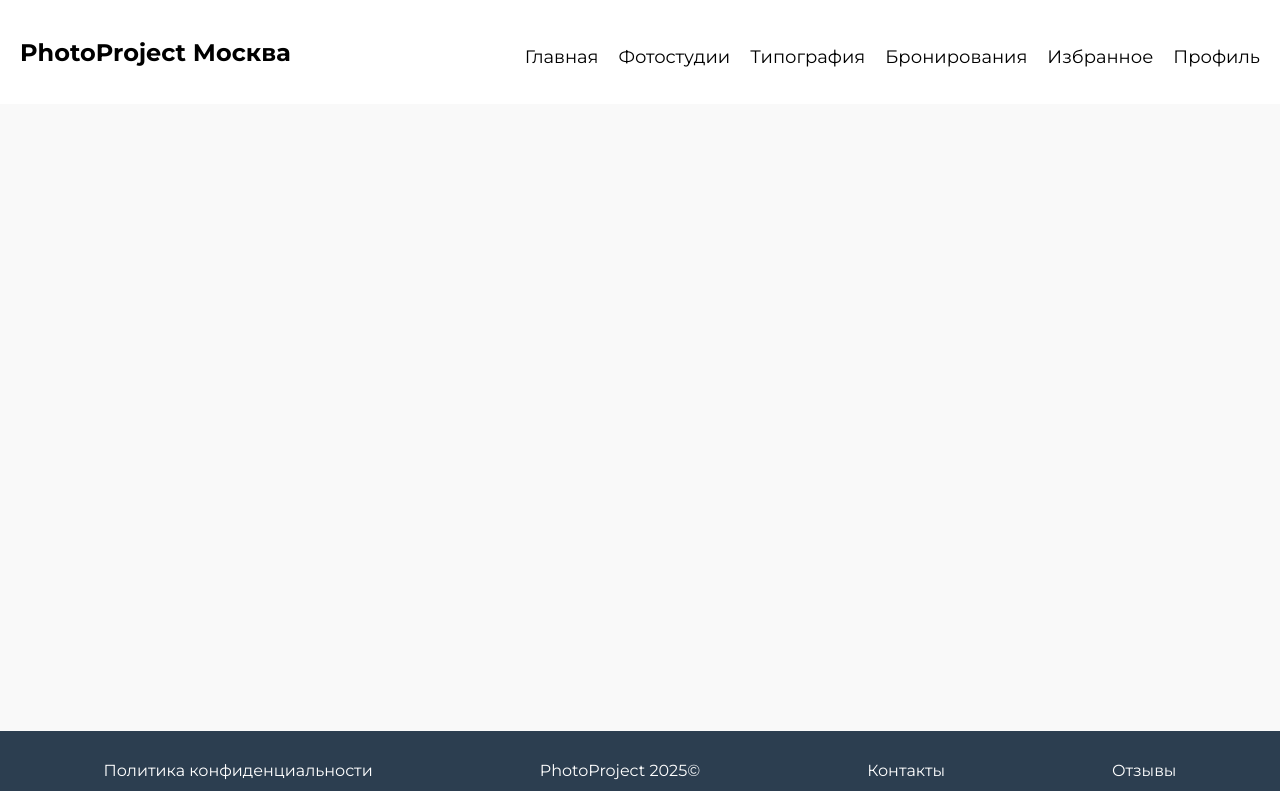
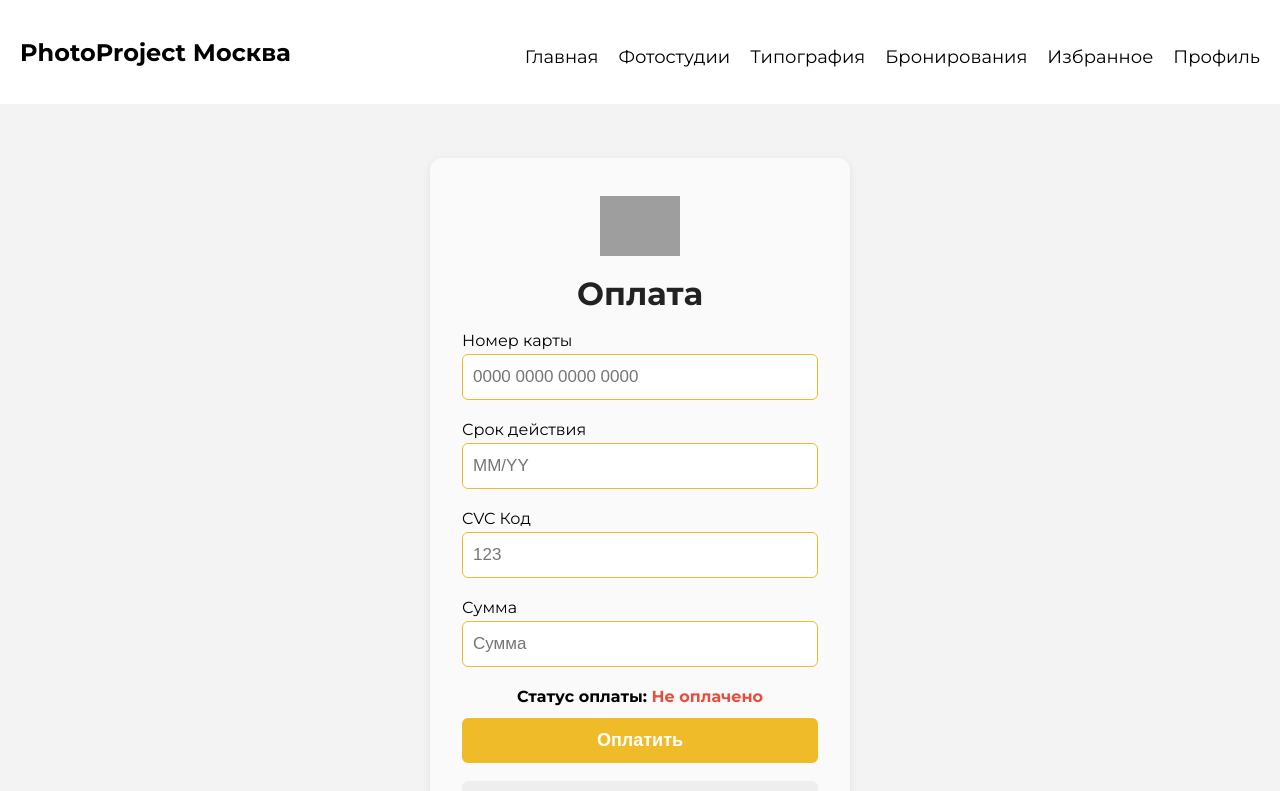
Before and after one commit to MaximkaProMax/graduation, a React (Vite) app in the folder photoproject/: page /payments in a window 1280 px wide. Shown: the top 791 px of the page. Built offline with nearby package versions, Linux system fonts and the light colour scheme; no server answers; grey boxes are pictures that could not be loaded.

Commit message:
Booking payment added

```diff
--- a/photoproject/src/App.jsx
+++ b/photoproject/src/App.jsx
@@ -30,6 +30,7 @@ import ForgotPassword from './components/ForgotPassword'; // Импортиру
 import ResetPassword from './components/ResetPassword'; // Импортируем компонент ResetPassword
 import CreateItems from './pages/CreateItems'; // Импортируем компонент создания элементов
 import PrintingDynamic from './components/PrintingDynamic'; // Новый универсальный компонент
+import Payments from './components/Payments'; // Импортируем компонент Payments
 import './App.css';
 import './index.css';
 
@@ -86,6 +87,7 @@ function App() {
             <Route path="/forgot-password" element={<ForgotPassword />} /> {/* Сброс пароля */}
             <Route path="/reset-password/:token" element={<ResetPassword />} /> {/* Ввод нового пароля */}
             <Route path="/printing/:id" element={<PrintingDynamic />} /> {/* Универсальная страница типографии */}
+            <Route path="/payments" element={<Payments />} /> {/* Страница оплаты */}
           </Routes>
         </main>
         <Footer />
--- a/photoproject/src/components/Booking.jsx
+++ b/photoproject/src/components/Booking.jsx
@@ -1,6 +1,7 @@
 import React, { useState, useEffect } from 'react';
 import axios from 'axios';
 import { ToastContainer, toast } from 'react-toastify';
+import { useNavigate } from 'react-router-dom';
 import 'react-toastify/dist/ReactToastify.css';
 import './Booking.css';
 
@@ -13,6 +14,7 @@ const Booking = () => {
   const [editAddress, setEditAddress] = useState('');
   const [isEditingAddress, setIsEditingAddress] = useState(false);
   const [studiosList, setStudiosList] = useState([]);
+  const navigate = useNavigate();
 
   useEffect(() => {
     // Проверка авторизации
@@ -221,6 +223,32 @@ const Booking = () => {
                       }
                     </span>
                   </p>
+                  {booking.status !== 'Оплачено' && (
+                    <button
+                      className="pay-btn"
+                      style={{ marginBottom: 8, background: '#f0bb29', color: '#fff', borderRadius: 6, fontWeight: 600, fontSize: 16, padding: '10px 0', width: '100%' }}
+                      onClick={() => navigate('/payments', {
+                        state: {
+                          bookingId: booking.booking_typographie_id,
+                          bookingType: 'typographie',
+                          amount: booking.final_price,
+                          status: booking.status,
+                          bookingData: {
+                            format: booking.format,
+                            the_basis_of_the_spread: booking.the_basis_of_the_spread,
+                            number_of_spreads: booking.number_of_spreads,
+                            lamination: booking.lamination,
+                            number_of_copies: booking.number_of_copies,
+                            address_delivery: booking.address_delivery,
+                            final_price: booking.final_price,
+                            album_name: booking.album_name
+                          }
+                        }
+                      })}
+                    >
+                      Оплатить
+                    </button>
+                  )}
                   <button onClick={() => handleDeleteTypographyBooking(booking.booking_typographie_id)} className="delete-button">
                     Удалить
                   </button>
@@ -303,6 +331,30 @@ const Booking = () => {
                       }
                     </span>
                   </p>
+                  {booking.status !== 'Оплачено' && (
+                    <button
+                      className="pay-btn"
+                      style={{ marginBottom: 8, background: '#f0bb29', color: '#fff', borderRadius: 6, fontWeight: 600, fontSize: 16, padding: '10px 0', width: '100%' }}
+                      onClick={() => navigate('/payments', {
+                        state: {
+                          bookingId: booking.booking_studio_id,
+                          bookingType: 'photostudio',
+                          amount: booking.final_price,
+                          status: booking.status,
+                          bookingData: {
+                            studio_name: booking.studio_name,
+                            date: booking.date,
+                            time: booking.time,
+                            end_time: booking.end_time,
+                            address: booking.address,
+                            final_price: booking.final_price
+                          }
+                        }
+                      })}
+                    >
+                      Оплатить
+                    </button>
+                  )}
                   <button onClick={() => handleDeleteStudioBooking(booking.booking_studio_id)} className="delete-button">
                     Удалить
                   </button>
--- /dev/null
+++ b/photoproject/src/components/Payments.css
@@ -0,0 +1,91 @@
+.payments-page {
+  min-height: 100vh;
+  background: #f3f3f3;
+  display: flex;
+  align-items: center;
+  justify-content: center;
+}
+.payments-form-container {
+  background: #fafafa;
+  border-radius: 12px;
+  box-shadow: 0 2px 8px rgba(0,0,0,0.08);
+  padding: 38px 32px 32px 32px;
+  max-width: 420px;
+  width: 100%;
+  margin: 0 auto;
+  text-align: center;
+}
+.payments-form-container h2 {
+  margin: 18px 0 18px 0;
+  font-size: 2rem;
+  font-weight: 700;
+}
+.payments-form-container label {
+  display: block;
+  text-align: left;
+  margin: 12px 0 4px 0;
+  font-weight: 500;
+}
+.payments-form-container input {
+  width: 100%;
+  padding: 12px 10px;
+  border: 1.5px solid #f0bb29;
+  border-radius: 6px;
+  font-size: 17px;
+  margin-bottom: 8px;
+  background: #fff;
+  transition: border 0.2s;
+}
+.payments-form-container input:focus {
+  border: 2px solid #C17900;
+  outline: none;
+}
+.pay-btn {
+  width: 100%;
+  background: #f0bb29;
+  color: #fff;
+  border: none;
+  border-radius: 6px;
+  padding: 12px 0;
+  font-weight: 600;
+  font-size: 18px;
+  margin-top: 12px;
+  cursor: pointer;
+  transition: background 0.2s;
+}
+.pay-btn:disabled {
+  background: #e0e0e0;
+  color: #aaa;
+  cursor: not-allowed;
+}
+.payment-status {
+  margin: 12px 0 0 0;
+  font-size: 16px;
+  font-weight: 600;
+}
+.payment-status .paid {
+  color: #2ecc40;
+}
+.payment-status .not-paid {
+  color: #e74c3c;
+}
+.payment-error {
+  color: #e74c3c;
+  margin: 8px 0;
+  font-size: 15px;
+}
+.back-btn {
+  background: #eee;
+  color: #222;
+  border: none;
+  border-radius: 6px;
+  padding: 10px 0;
+  width: 100%;
+  font-weight: 600;
+  font-size: 16px;
+  margin-top: 10px;
+  cursor: pointer;
+}
+.back-btn:hover {
+  background: #e0e0e0;
+}
--- /dev/null
+++ b/photoproject/src/components/Payments.jsx
@@ -0,0 +1,132 @@
+import React, { useState } from 'react';
+import { useLocation, useNavigate } from 'react-router-dom';
+import './Payments.css';
+import axios from 'axios';
+
+const Payments = () => {
+  const location = useLocation();
+  const navigate = useNavigate();
+  const { bookingId, bookingType, amount, status: initialStatus, bookingData } = location.state || {};
+  const [cardNumber, setCardNumber] = useState('');
+  const [expiry, setExpiry] = useState('');
+  const [cvc, setCvc] = useState('');
+  const [sum] = useState(amount || '');
+  const [status, setStatus] = useState(initialStatus || 'Не оплачено');
+  const [error, setError] = useState('');
+  const [loading, setLoading] = useState(false);
+
+  const validate = () => {
+    if (!/^\d{16}$/.test(cardNumber.replace(/\s/g, ''))) return 'Введите корректный номер карты (16 цифр)';
+    if (!/^(0[1-9]|1[0-2])\/\d{2}$/.test(expiry)) return 'Введите срок действия в формате MM/YY';
+    if (!/^\d{3}$/.test(cvc)) return 'Введите корректный CVC (3 цифры)';
+    if (!sum || isNaN(sum) || Number(sum) <= 0) return 'Введите корректную сумму';
+    return '';
+  };
+
+  const handlePay = async (e) => {
+    e.preventDefault();
+    const err = validate();
+    if (err) {
+      setError(err);
+      return;
+    }
+    setError('');
+    setLoading(true);
+    setTimeout(async () => {
+      try {
+        if (bookingType === 'photostudio') {
+          if (!bookingData) {
+            setError('Нет данных для обновления заказа. Попробуйте обновить страницу.');
+            setLoading(false);
+            return;
+          }
+          await axios.put(
+            `http://localhost:3001/api/bookings/studios/${bookingId}`,
+            {
+              ...bookingData,
+              status: 'Оплачено'
+            },
+            { withCredentials: true }
+          );
+        } else if (bookingType === 'typographie') {
+          if (!bookingData) {
+            setError('Нет данных для обновления заказа. Попробуйте обновить страницу.');
+            setLoading(false);
+            return;
+          }
+          await axios.put(
+            `http://localhost:3001/api/bookings/typography/${bookingId}`,
+            {
+              ...bookingData,
+              status: 'Оплачено'
+            },
+            { withCredentials: true }
+          );
+        }
+        setStatus('Оплачено');
+        setTimeout(() => {
+          navigate('/booking');
+        }, 1500);
+      } catch (err) {
+        setError('Ошибка при обновлении статуса оплаты');
+      }
+      setLoading(false);
+    }, 1200);
+  };
+
+  return (
+    <div className="payments-page">
+      <div className="payments-form-container">
+        <img src="/src/components/assets/images/sbp-logo.svg" alt="СБП" style={{ width: 80, margin: '0 auto', display: 'block' }} />
+        <h2>Оплата</h2>
+        <form onSubmit={handlePay}>
+          <label>Номер карты</label>
+          <input
+            type="text"
+            maxLength={16}
+            value={cardNumber}
+            onChange={e => setCardNumber(e.target.value.replace(/\D/g, ''))}
+            placeholder="0000 0000 0000 0000"
+            disabled={status === 'Оплачено'}
+          />
+          <label>Срок действия</label>
+          <input
+            type="text"
+            maxLength={5}
+            value={expiry}
+            onChange={e => setExpiry(e.target.value.replace(/[^0-9/]/g, '').replace(/^(\d{2})(\d)/, '$1/$2'))}
+            placeholder="MM/YY"
+            disabled={status === 'Оплачено'}
+          />
+          <label>CVC Код</label>
+          <input
+            type="text"
+            maxLength={3}
+            value={cvc}
+            onChange={e => setCvc(e.target.value.replace(/\D/g, ''))}
+            placeholder="123"
+            disabled={status === 'Оплачено'}
+          />
+          <label>Сумма</label>
+          <input
+            type="number"
+            value={sum}
+            readOnly
+            disabled
+            placeholder="Сумма"
+          />
+          <div className="payment-status">
+            Статус оплаты: <span className={status === 'Оплачено' ? 'paid' : 'not-paid'}>{status}</span>
+          </div>
+          {error && <div className="payment-error">{error}</div>}
+          <button type="submit" className="pay-btn" disabled={status === 'Оплачено' || loading}>
+            {loading ? 'Оплата...' : 'Оплатить'}
+          </button>
+        </form>
+        <button className="back-btn" onClick={() => navigate(-1)} style={{ marginTop: 18 }}>Назад</button>
+      </div>
+    </div>
+  );
+};
+
+export default Payments;
```
Also changed, not shown: 1 other file (tests, documents, lock files or other folders).
